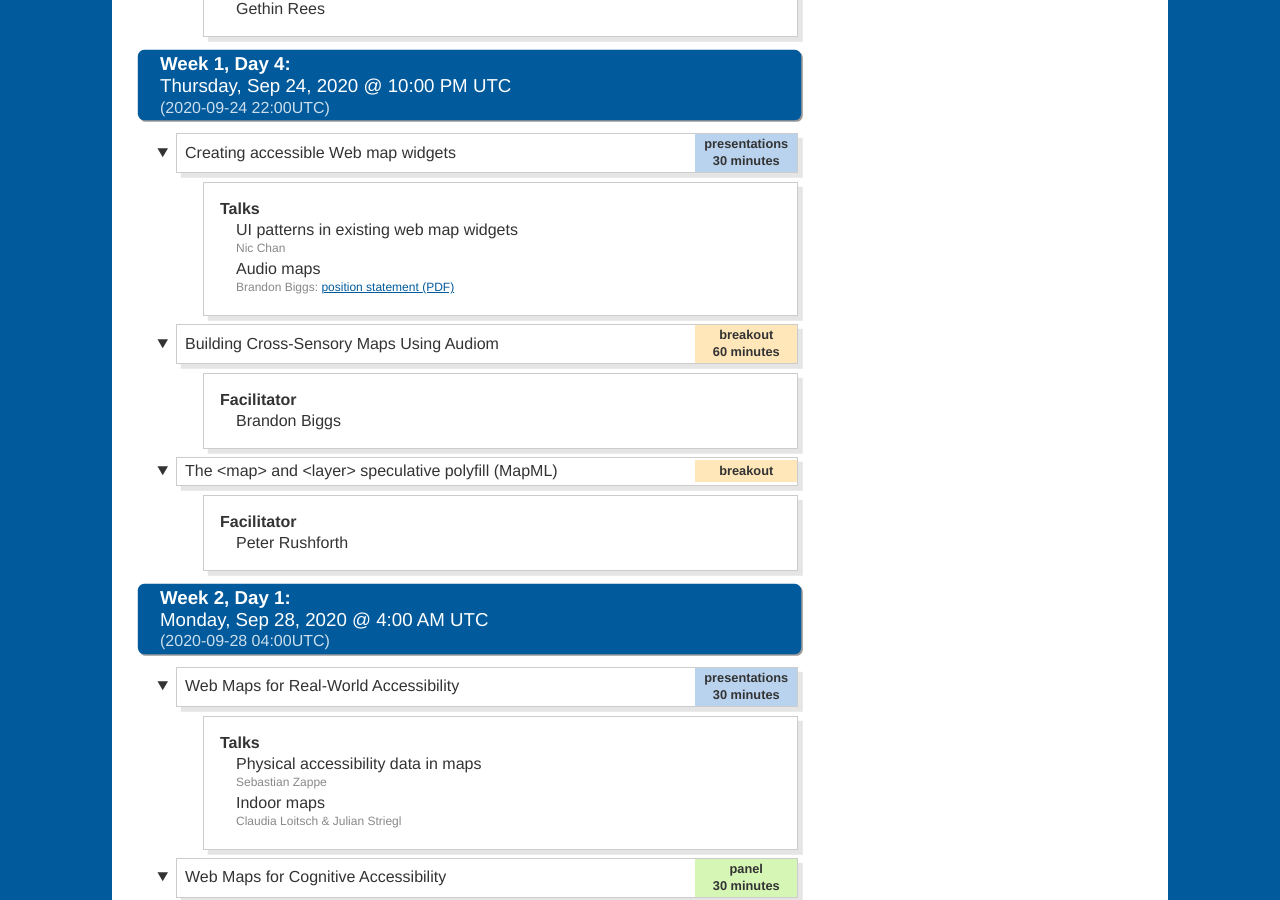
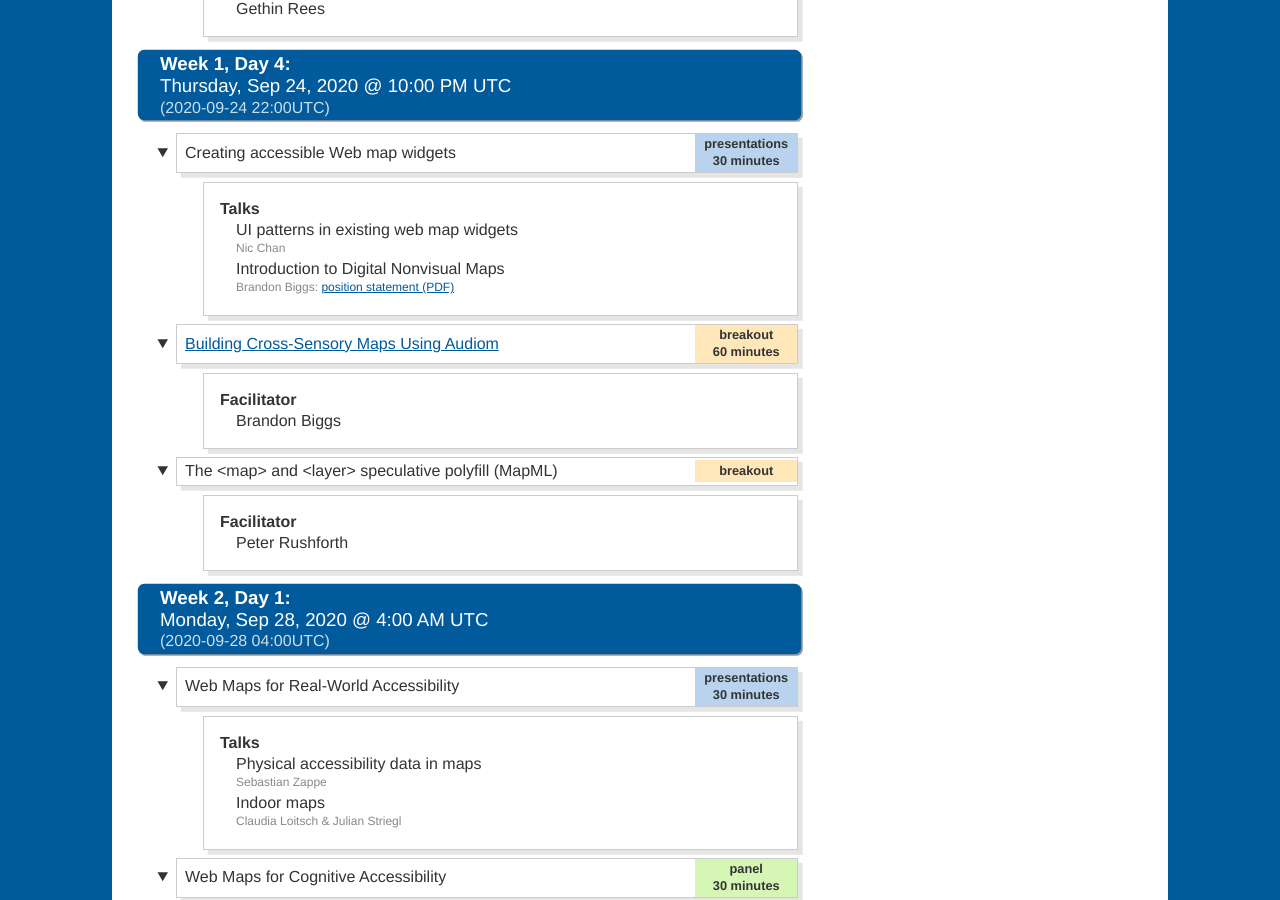
Before and after one commit to Maps4HTML/Maps4HTML-Workshop-2020, a Jekyll site: the page built from agenda.html, in a window 1280 px wide and 900 px high, scrolled down 3405 px. Built offline with Jekyll 4.4.1, drawn with Linux system fonts in a browser that asks for light colours.

Commit message:
Update title of Brandon b's talk, add link to breakout material

```diff
--- a/_data/agenda.yml
+++ b/_data/agenda.yml
@@ -100,9 +100,9 @@
         - Talks:
             - title: UI patterns in existing web map widgets
               author: Nic Chan
-            - title: Audio maps
+            - title: Introduction to Digital Nonvisual Maps
               author: Brandon Biggs
-    - title: Building Cross-Sensory Maps Using Audiom
+    - title: <a target="_blank" href="https://xrnavigation.io/audiom-getting-started/">Building Cross-Sensory Maps Using Audiom</a>
       type: breakout
       duration: "60 minutes"
       details:
```
